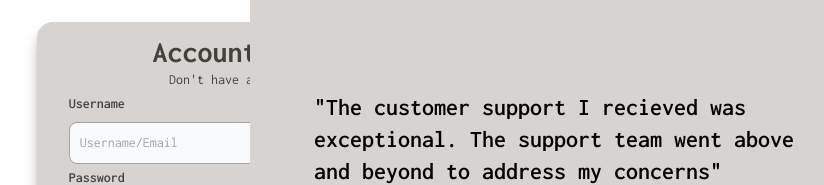
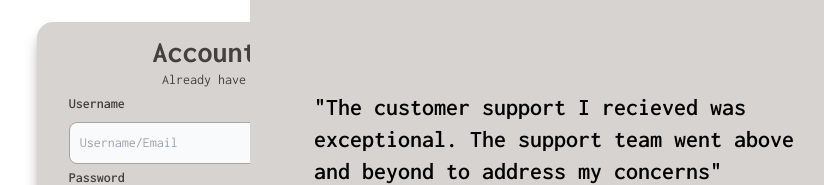
Before and after one commit to adityarawat45/BlogB_App, a React (Vite) app in the folder frontend/: page /signin in a window 1280 px wide. Shown: the part 233-418 px from the top of the page, without its empty margins (390-1214 px from the left). Built offline with nearby package versions, Linux system fonts and the light colour scheme.

Commit message:
Fixed minor issue with typo and labels

```diff
--- a/frontend/src/components/Auth.tsx
+++ b/frontend/src/components/Auth.tsx
@@ -37,7 +37,7 @@ const Auth = ({type} : {type : "signup" | "signin"}) => {
     <div className="flex justify-center h-screen w-screen rounded-lg items-center flex-col">
         <div className="shadow-lg shadow-stone-400 md:w-1/3 w-auto bg-stone-300 rounded-2xl flex flex-col justify-center ">
             <div className="md:text-3xl text-xl font-bold flex mx-2 flex-row text-stone-700 justify-center mt-3"> {type == "signin" ? "Account Login" : "Create account"}</div>
-            <div className="text-stone-700  mx-2 text-sm md:text-md flex flex-row justify-center">{type ==="signin" ?"Don't have an account?" : "Already have an account?"}<button className="underline ml-2" onClick={()=>{setAuthType( type === "signin" ? "signup" : "signin")}}> {authType} </button></div>
+            <div className="text-stone-700  mx-2 text-sm md:text-md flex flex-row justify-center">{type ==="signup" ?"Don't have an account?" : "Already have an account?"}<button className="underline ml-2" onClick={()=>{setAuthType( type === "signin" ? "signup" : "signin")}}> {authType} </button></div>
             {type === "signup" ? <LabelledInput  title="Name" placeholder="Adam Young" onChange={(e)=>{
                 setpostInputs({
                     ...postInputs,
```
